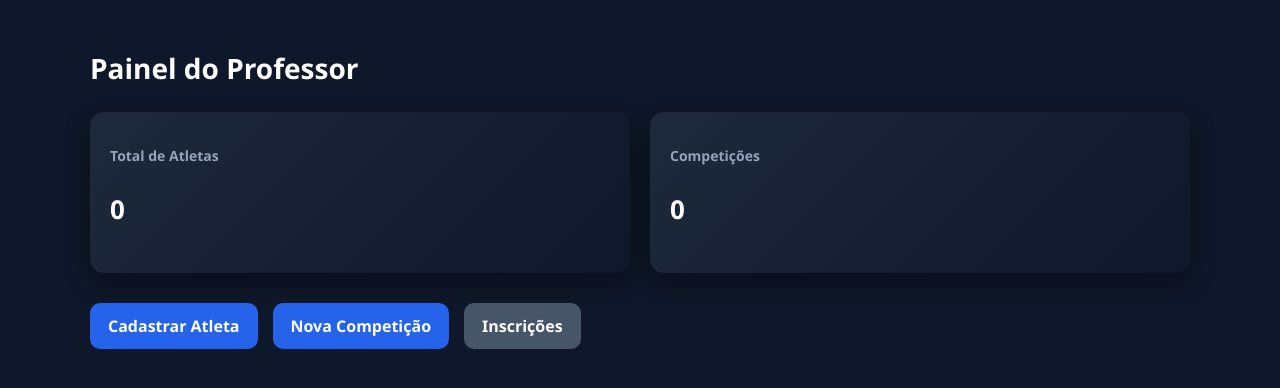
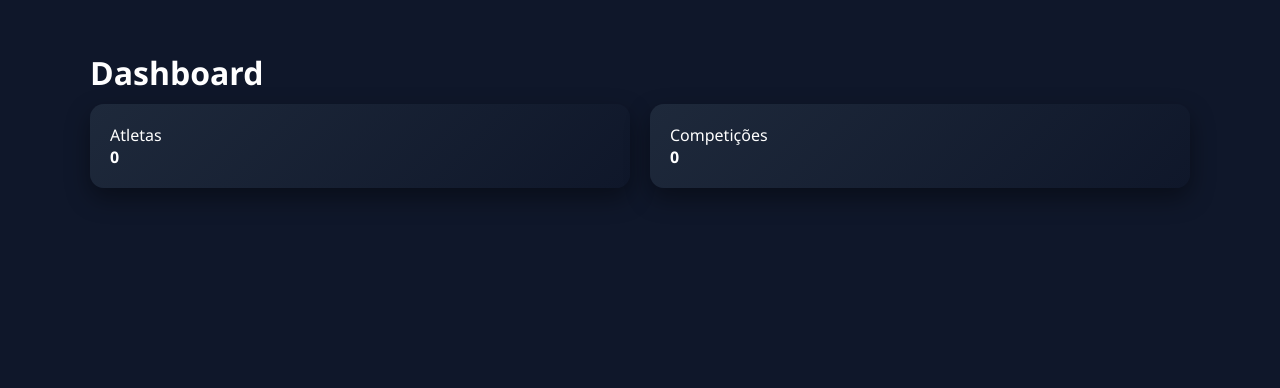
Before and after one commit to pepeuloureirob/volley-coach-system, a Flask app: page / in a window 1280 px wide. Shown: the part 22-410 px from the top of the page. Run offline with Flask 3, Linux system fonts and the light colour scheme; data that the repository does not hold is empty.

Commit message:
Update index.html

```diff
--- a/templates/index.html
+++ b/templates/index.html
@@ -1,30 +1,8 @@
 {% extends 'base.html' %}
 {% block content %}
-
-<div class="dashboard">
-
-    <h1>Painel do Professor</h1>
-
-    <div class="cards">
-
-        <div class="card">
-            <h3>Total de Atletas</h3>
-            <p>{{ total_atletas }}</p>
-        </div>
-
-        <div class="card">
-            <h3>Competições</h3>
-            <p>{{ total_competicoes }}</p>
-        </div>
-
-    </div>
-
-    <div class="actions">
-        <a href="/cadastrar_atleta" class="btn">Cadastrar Atleta</a>
-        <a href="/nova_competicao" class="btn">Nova Competição</a>
-        <a href="/inscricoes" class="btn secondary">Inscrições</a>
-    </div>
-
+<h1>Dashboard</h1>
+<div class="cards">
+    <div class="card">Atletas<br><strong>{{ total_atletas }}</strong></div>
+    <div class="card">Competições<br><strong>{{ total_competicoes }}</strong></div>
 </div>
-
 {% endblock %}
```
